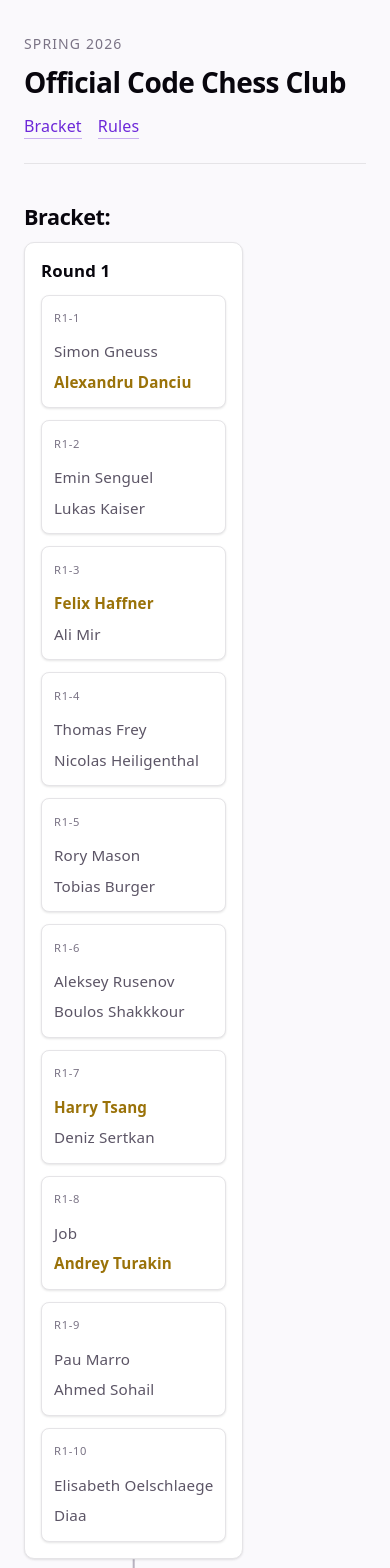
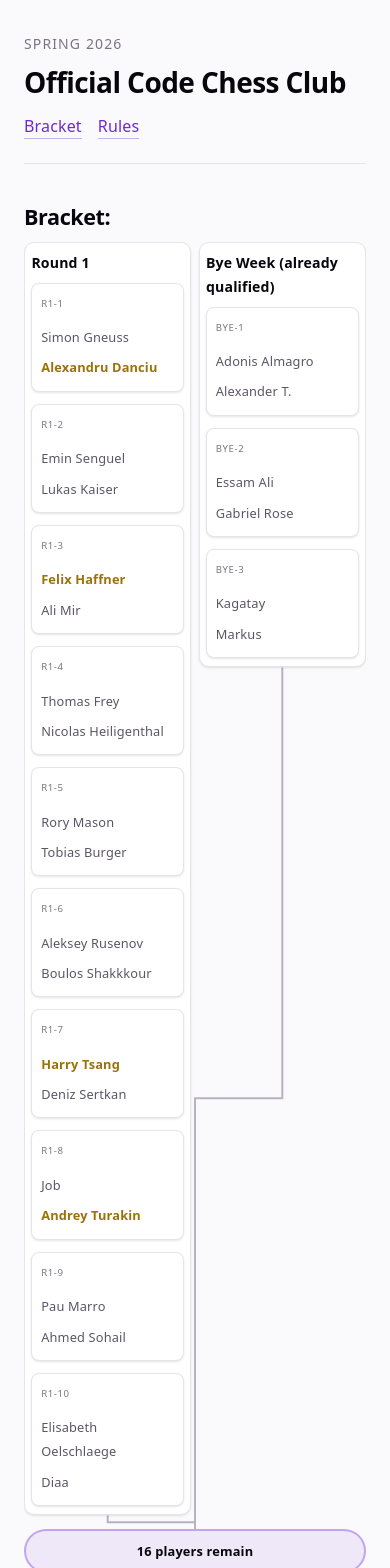
Before and after one commit to AustralianMint/OfficialCodeChessClub, a React (Vite) app: page / in a window 390 px wide. Shown: the top 1568 px of the page. Built offline with nearby package versions, Linux system fonts and the light colour scheme.

Commit message:
fix: resizing on small screens

```diff
--- a/src/App.css
+++ b/src/App.css
@@ -55,6 +55,8 @@
 .bracket-shell {
   position: relative;
   margin-top: 0.5rem;
+  overflow-x: auto;
+  overscroll-behavior-x: contain;
 }
 
 .bracket-svg {
@@ -76,12 +78,6 @@
   gap: 1.25rem;
   align-items: flex-start;
   margin-bottom: 1.25rem;
-}
-
-@media (max-width: 720px) {
-  .bracket-opening {
-    flex-direction: column;
-  }
 }
 
 .bracket-opening__col {
@@ -180,6 +176,82 @@
   color: var(--winner-name);
 }
 
+@media (max-width: 720px) {
+  .bracket-shell .bracket-content {
+    font-size: clamp(0.8125rem, 2.8vw, 1rem);
+  }
+
+  .bracket-shell .bracket-opening {
+    gap: 0.65rem;
+    margin-bottom: 1rem;
+  }
+
+  .bracket-shell .bracket-opening__col {
+    padding: 0.65rem 0.55rem;
+  }
+
+  .bracket-shell .bracket-hub {
+    margin-bottom: 1.25rem;
+    padding: 0.5rem 1rem;
+  }
+
+  .bracket-shell .bracket-hub__label {
+    font-size: 0.85rem;
+  }
+
+  .bracket-shell .bracket-round__title {
+    font-size: 0.95rem;
+    margin-bottom: 0.5rem;
+  }
+
+  .bracket-shell .match {
+    padding: 0.5rem 0.55rem;
+  }
+
+  .bracket-shell .match-id {
+    font-size: 0.65rem;
+  }
+
+  .bracket-shell .slot {
+    font-size: 0.85rem;
+  }
+
+  .bracket-shell .round-matches--grid {
+    grid-template-columns: repeat(auto-fill, minmax(9.5rem, 1fr));
+  }
+}
+
+@media (max-width: 480px) {
+  .bracket-shell .bracket-opening {
+    gap: 0.45rem;
+    margin-bottom: 0.85rem;
+  }
+
+  .bracket-shell .bracket-opening__col {
+    padding: 0.5rem 0.4rem;
+  }
+
+  .bracket-shell .bracket-hub__label {
+    font-size: 0.8rem;
+  }
+
+  .bracket-shell .bracket-round__title {
+    font-size: 0.88rem;
+  }
+
+  .bracket-shell .match-id {
+    font-size: 0.6rem;
+  }
+
+  .bracket-shell .slot {
+    font-size: 0.8rem;
+  }
+
+  .bracket-shell .round-matches--grid {
+    grid-template-columns: repeat(auto-fill, minmax(8.25rem, 1fr));
+  }
+}
+
 .rules.prose section {
   margin-bottom: 1.5rem;
 }
```
